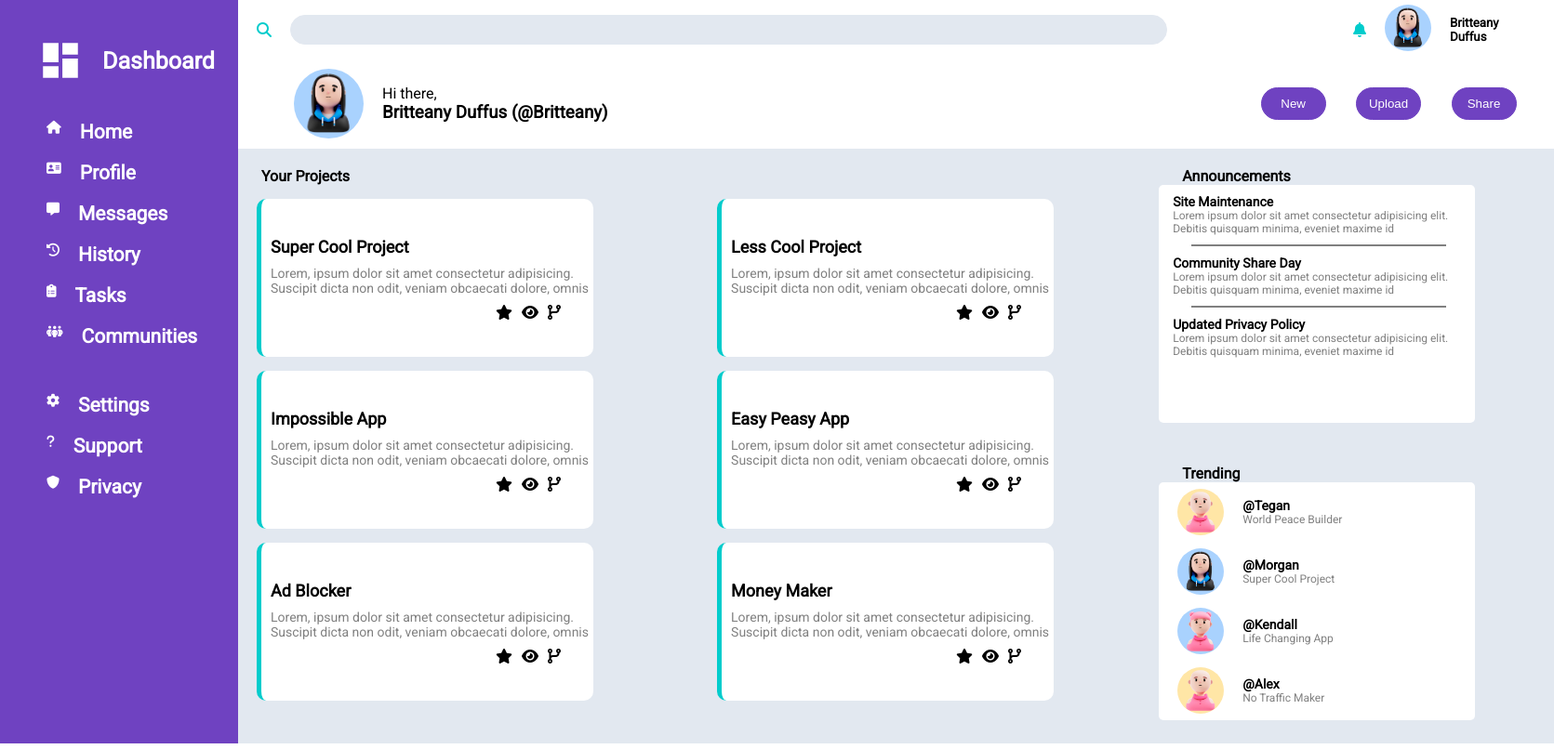
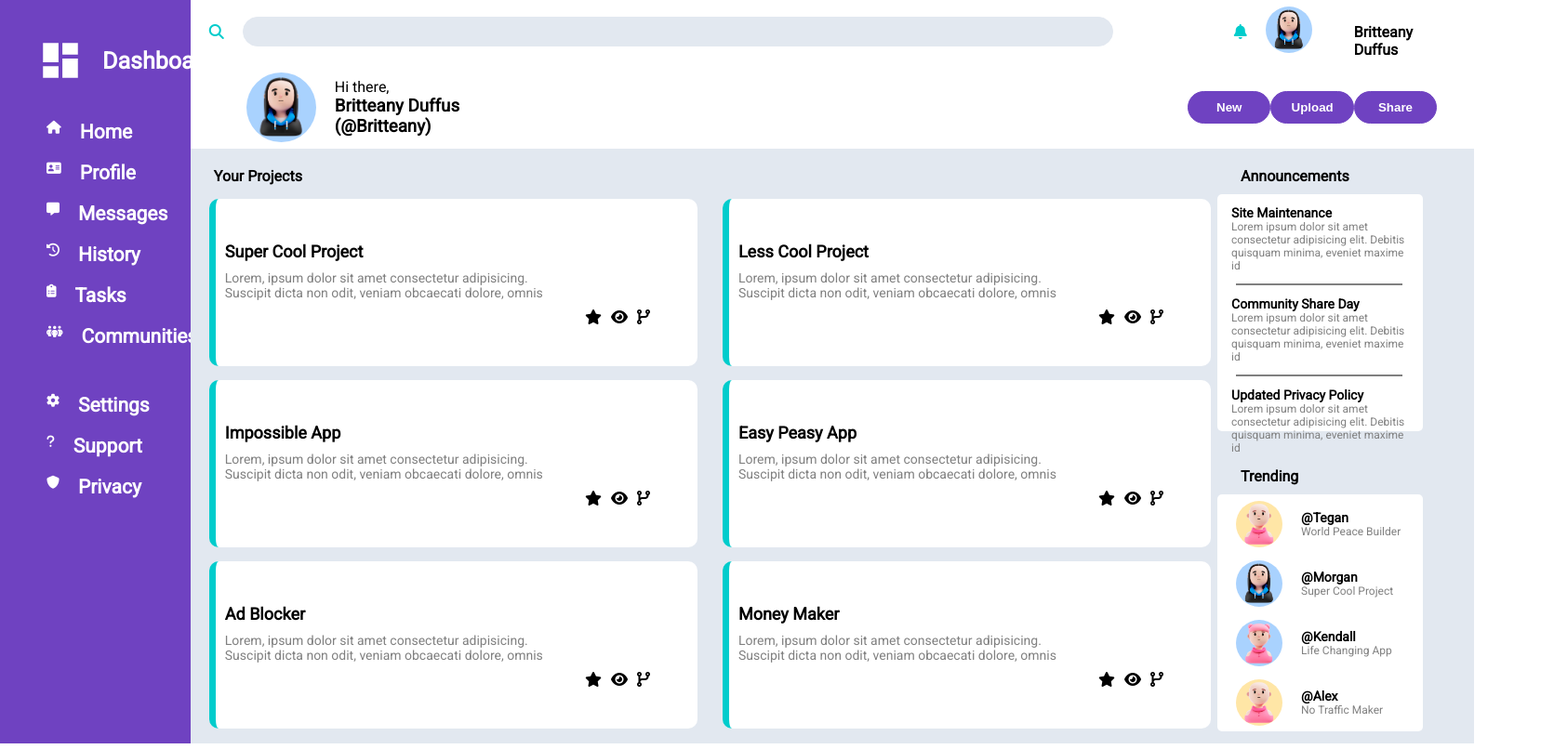
Before and after one commit to BritteanyD/Admin-Dashboard, a plain HTML site: page index.html in a window 1280 px wide. Shown: the whole page at 93% size, 1671 px wide, since content can reach past the window. Drawn offline with Linux system fonts and the light colour scheme.

Commit message:
made minor changes to styling

```diff
--- a/index.html
+++ b/index.html
@@ -85,7 +85,7 @@
                 <div>
                     <img src="black.jpg" alt="person avatar with black hair" class="avatar-top">
                 </div>
-                <h5>Britteany Duffus</h5>
+                <h4>Britteany Duffus</h4>
             </div>
             <div class="bottom">
                 <div class="profile-left">
--- a/style.css
+++ b/style.css
@@ -9,7 +9,7 @@
 
 body {
     display: grid;
-    grid-template-columns: 20% 80%;
+    grid-template-columns: 16% 84%;
 }
 
 .main {
@@ -92,11 +92,12 @@ nav {
     display: flex;
     flex-direction: row;
     align-items: center;
+    justify-content: center;
     margin: 5px 20px;
 }
 
 .bottom {
-    justify-content: space-between;
+    gap: 737px;
 }
 
 .input {
@@ -106,7 +107,7 @@ nav {
     border-radius: 16px;
     border: 1px solid #e2e8f0;
     margin-left: 20px;
-    margin-right: 200px;
+    margin-right: 130px;
 }
 
 .buttons {
@@ -120,16 +121,17 @@ nav {
 
 .btn {
     background-color: #6f42c1;
-    width: 70px;
+    width: 90px;
     height: 35px;
     color: white;
+    font-weight: bold;
     border: 1px solid #6f42c1;
-    border-radius: 20px;
+    border-radius: 40px;
 }
 
 .content {
     display: grid;
-    grid-template-columns: 70% 30%;
+    grid-template-columns: 80% 20%;
     background-color: #e2e8f0;
 }
 
@@ -145,10 +147,10 @@ nav {
     align-items: flex-start;
     padding-left: 10px;
     background-color: white;
-    border-left: 5px solid #00cccc;
+    border-left: 7px solid #00cccc;
     border-radius: 10px;
-    width: 70%;
-    height: 170px;
+    width: 92%;
+    height: 180px;
     margin: 15px 0;
     margin-left: 20px;
 }
@@ -177,6 +179,10 @@ h4 {
     margin: 10px 0;
 }
 
+.ann h4, .trend h4 {
+    margin-bottom: 10px;
+}
+
 .ann-trend {
     display: grid;
     grid-template-rows: 50% 50%;
@@ -184,7 +190,7 @@ h4 {
 }
 
 .ann-card, .trend-card {
-    height: 80%;
+    height: 79%;
     width: 80%;
     background-color: white;
     border-radius: 5px;
@@ -195,7 +201,7 @@ h4 {
 }
 
 .ann-text {
-    padding: 10px 15px;
+    padding: 12px 15px;
 }
 
 .ann-text p, .trend-text p{
@@ -204,7 +210,7 @@ h4 {
 }
 
 .divider {
-    margin-left: 35px;
+    margin-left: 20px;
     border: 0.5px solid grey;
     width: 80%;
 }
```
